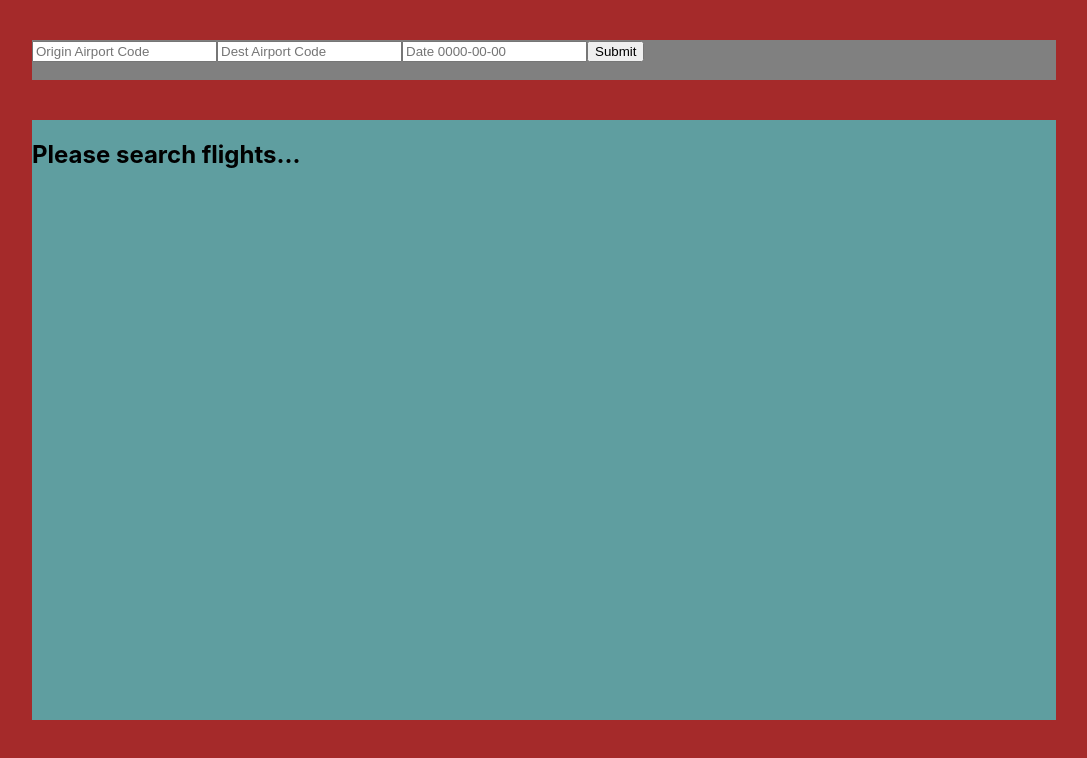
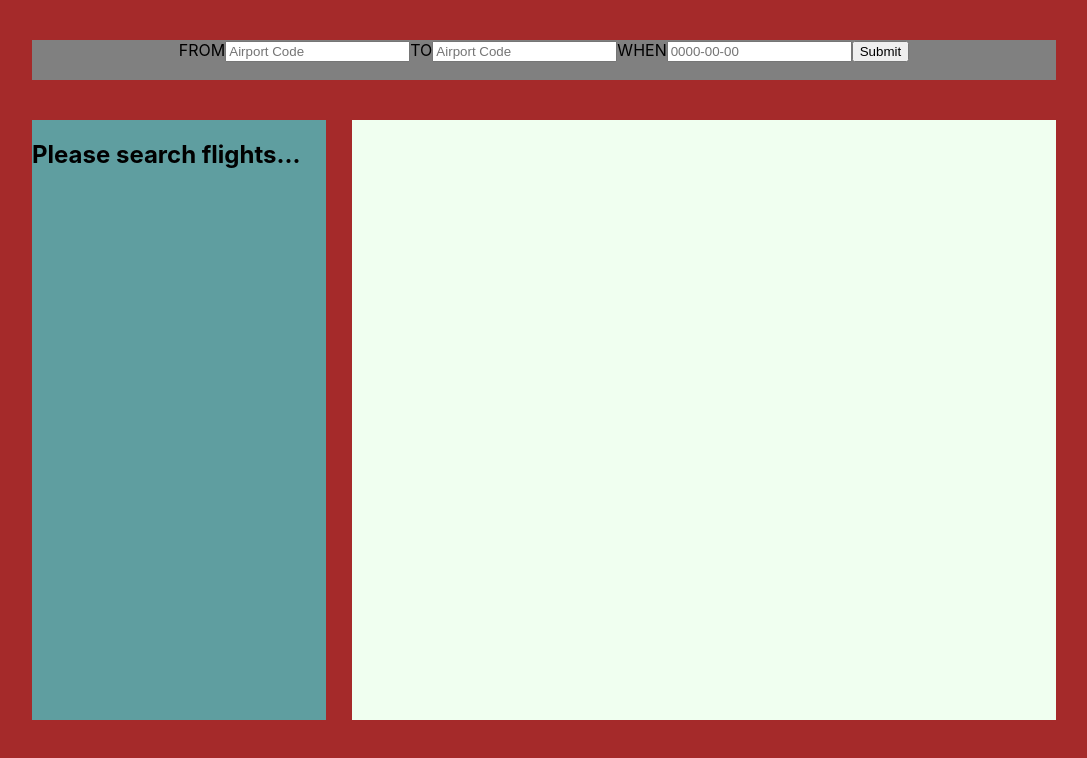
Before and after one commit to klpetersen/flight-compare-front-end, a React (Create React App) app: page /search in a window 1280 px wide. Shown: the top 758 px of the page, without its empty margins (96-1183 px from the left). Built offline with nearby package versions, Linux system fonts and the light colour scheme.

Commit message:
container added but cannot figure out why items arent showing

```diff
--- a/src/App.css
+++ b/src/App.css
@@ -48,7 +48,7 @@
 .search-list-container {
   background-color: cadetblue;
   height: 75vh;
-  width: 80vw;
+  width: 23vw;
   position: fixed;
   top: 15%;
   left: 10%;
@@ -76,4 +76,26 @@
   position: fixed;
   width: 80vw;
   height: 40px;
+  text-align: center;
 }
+
+
+/* Saved Search Container */
+
+.saved-search-container {
+  background-color: honeydew;
+  width: 55vw;
+  height: 75vh;
+  position: fixed;
+  top: 15%;
+  left: 35%;
+  z-index: 1;
+}
+
+.saved-items {
+  width: 100%;
+  height: 100px;
+  float: left;
+  display: flex;
+  z-index: 2;
+}
--- /dev/null
+++ b/src/components/SavedItems.js
@@ -0,0 +1,51 @@
+import React from 'react'
+
+export default function SavedItems(props) {
+
+    const fetchSearches = () => {
+        if (props.user_id !== null) {
+            fetch('http://localhost:3000/searches')
+                .then(resp => resp.json())
+                .then(data => findUser(data))
+        }
+    }
+
+    const findUser = (searches) => {
+        let userData = searches.filter(search => search.user_id === props.user_id)
+        displayData(userData)
+    }
+
+    const displayData = (userData) => {
+        console.log(userData)
+        return userData.map(search =>
+            console.log(search)
+            // <p>
+            //     {search.baggage_fee}
+            //     {search.carrier}
+            //     {search.date}
+            //     {search.departCity}
+            //     {search.destination}
+            //     {search.direct}
+            //     {search.price}
+            // </p>
+            )
+    }
+
+    return (
+        <div className='saved-items'>
+            {fetchSearches()}
+        </div>
+    )
+}
+
+// baggage_fee: 0
+// carrier: "Frontier Airlines"
+// created_at: "2019-11-21T20:53:59.842Z"
+// date: "12/01/2019"
+// departCity: "New York"
+// destination: "Los Angeles"
+// direct: "connections"
+// id: 1
+// price: 378
+// updated_at: "2019-11-21T20:53:59.842Z"
+// user_id: 1
--- /dev/null
+++ b/src/components/SavedSearches.js
@@ -0,0 +1,10 @@
+import React from 'react'
+import SavedItems from './SavedItems'
+
+export default function SavedSearches(props) {
+    return (
+        <div className='saved-search-container'>
+            <SavedItems user_id={props.user_id}/>
+        </div>
+    )
+}
--- a/src/components/SearchBar.js
+++ b/src/components/SearchBar.js
@@ -25,9 +25,12 @@ export default class SearchBar extends Component {
             <div className='search-bar-container'>
                 <div>
                     <form onSubmit={this.handleSubmit}>
-                        <input name ='origin' type='text' placeholder='Origin Airport Code' onChange={this.handleChange}/>
-                        <input name='destination' type='text' placeholder='Dest Airport Code' onChange={this.handleChange}/>
-                        <input name='date' type='text' placeholder='Date 0000-00-00' onChange={this.handleChange}/>
+                        <label>FROM</label>
+                            <input name ='origin' type='text' placeholder='Airport Code' onChange={this.handleChange}/>
+                        <label>TO</label>
+                            <input name='destination' type='text' placeholder='Airport Code' onChange={this.handleChange}/>
+                        <label>WHEN</label>
+                            <input name='date' type='text' placeholder='0000-00-00' onChange={this.handleChange}/>
                         <button type='submit'>Submit</button>
                     </form>
                 </div>
--- a/src/containers/Search.js
+++ b/src/containers/Search.js
@@ -1,6 +1,7 @@
 import React, { Component } from 'react'
 import SearchList from '../components/SearchList'
 import SearchBar from '../components/SearchBar'
+import SavedSearches from '../components/SavedSearches'
 
 export default class Search extends Component {
 
@@ -43,7 +44,8 @@ export default class Search extends Component {
                 Places={this.state.Places}
                 Quotes={this.state.Quotes}
                 user_id={this.props.user_id}
-              />
+            />
+            <SavedSearches user_id={this.props.user_id}/>
           </div>
     )
     }
```
